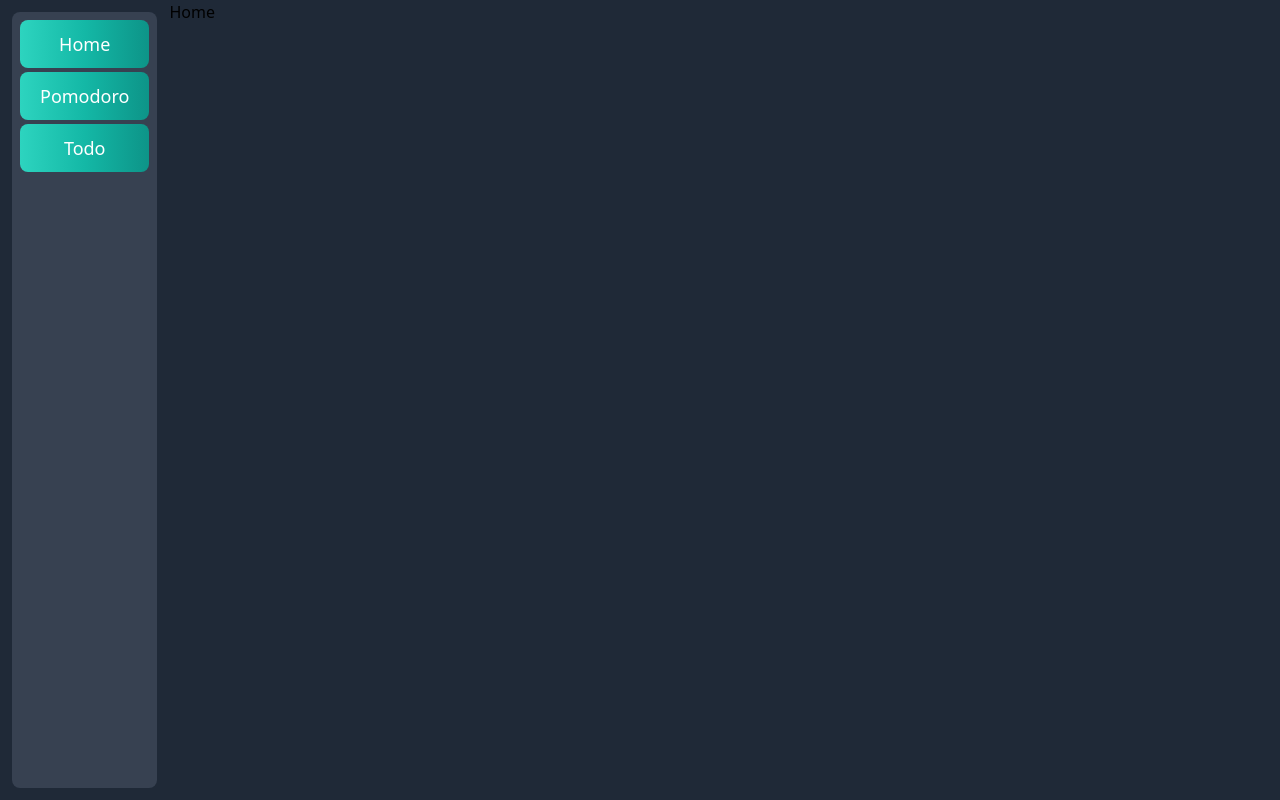
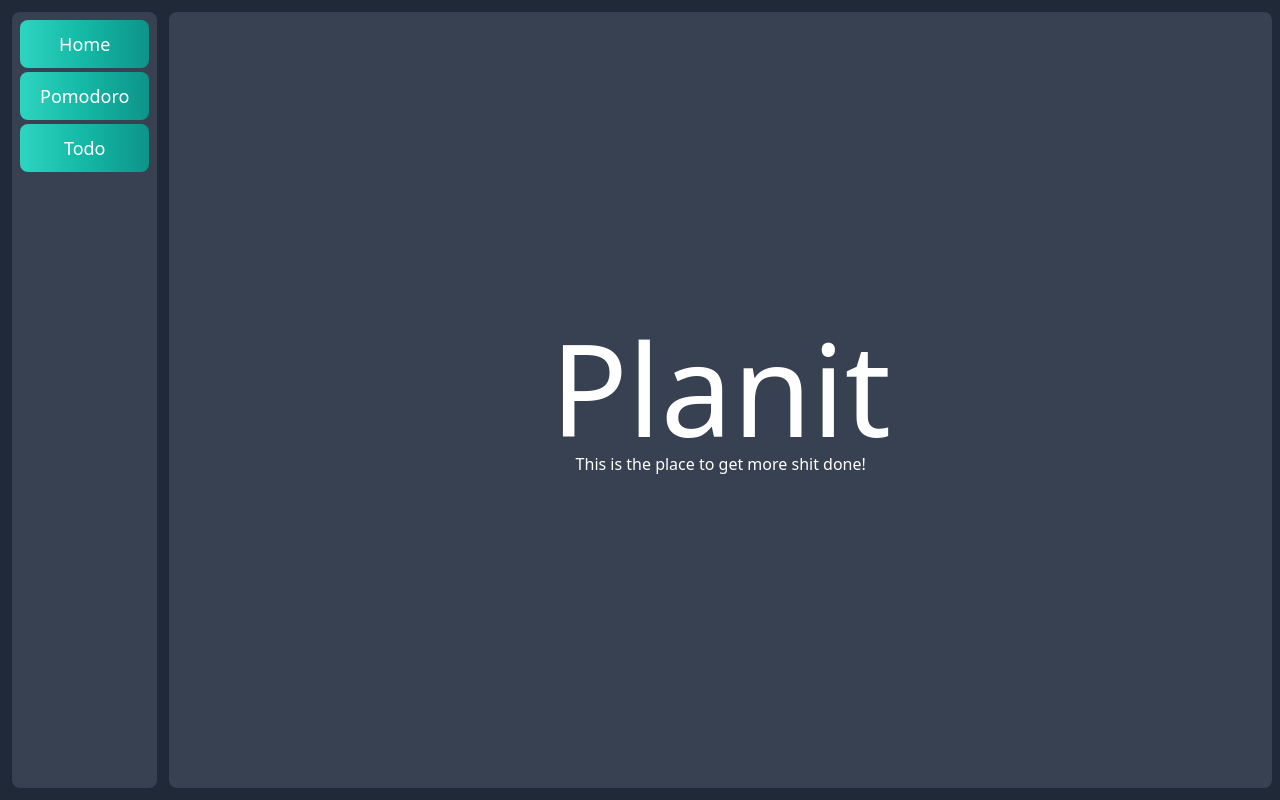
Before and after one commit to PierreMasselot1/Planit, a React (Create React App) app in the folder web/: page / in a window 1280 px wide. Built offline with nearby package versions, Linux system fonts and the light colour scheme.

Commit message:
feat(web): add stuff to home page

```diff
--- a/web/src/routes/Home.tsx
+++ b/web/src/routes/Home.tsx
@@ -1,7 +1,10 @@
-import React from 'react'
+import React from "react";
 
 export default function Home() {
   return (
-    <div>Home</div>
-  )
+    <div className=" flex flex-auto bg-gray-700 rounded-lg mr-2 my-3 p-2 text-white flex-col justify-center text-center">
+      <div className="text-9xl">Planit</div>
+      <div>This is the place to get more shit done!</div>
+    </div>
+  );
 }
```
